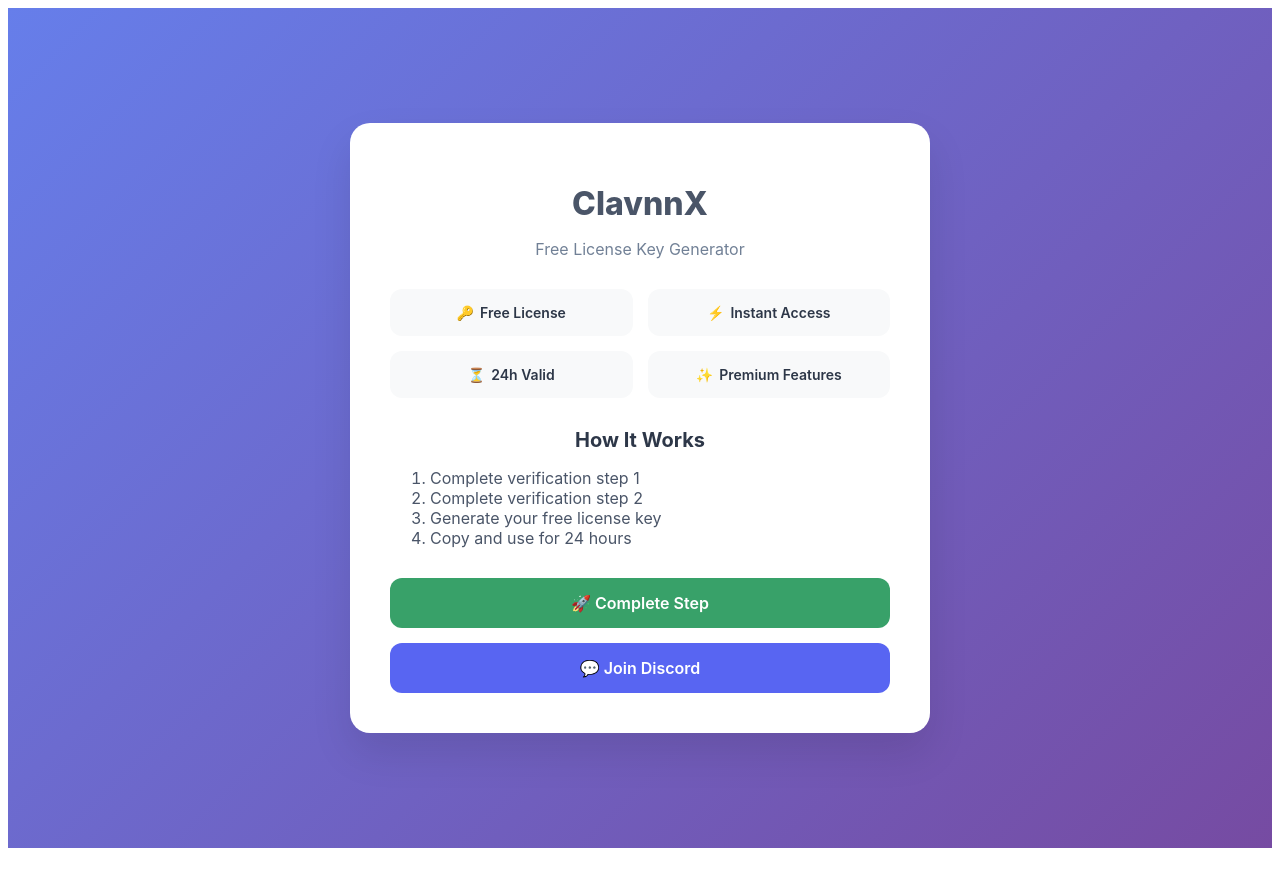
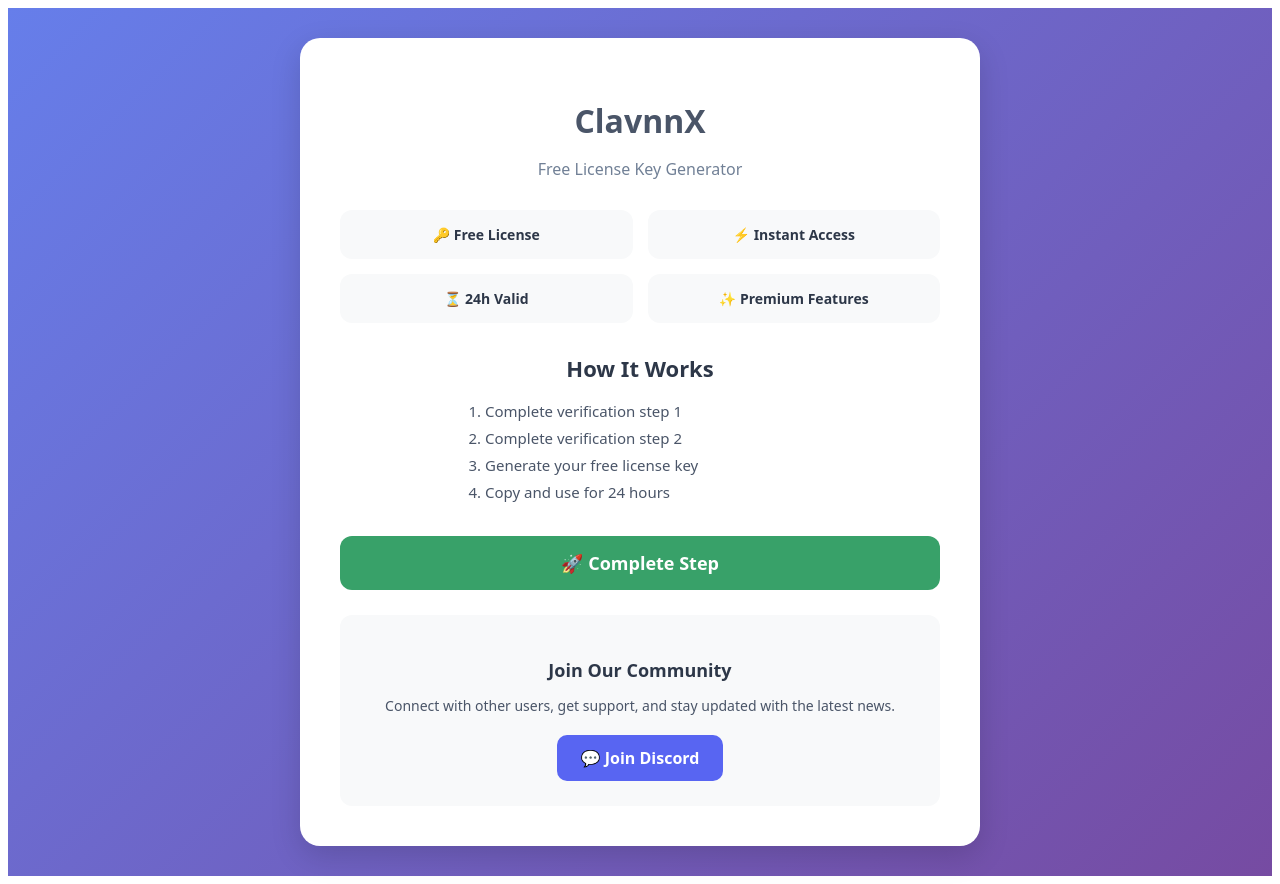
Before and after one commit to ClavnnXscript/key, a Next.js app: page /homepage in a window 1280 px wide. Before the commit the page ends 856 px from the top, so only its background shows below. Built offline with nearby package versions, Linux system fonts and the light colour scheme.

Commit message:
Update homepage.js

```diff
--- a/pages/homepage.js
+++ b/pages/homepage.js
@@ -2,108 +2,123 @@
 export default function Homepage() {
   return (
     <div style={{
-      minHeight: '100vh',
-      display: 'flex',
-      justifyContent: 'center',
-      alignItems: 'center',
-      background: 'linear-gradient(135deg, #667eea 0%, #764ba2 100%)',
-      fontFamily: '-apple-system, BlinkMacSystemFont, "Segoe UI", Roboto, sans-serif',
-      padding: '20px'
+      minHeight: "100vh",
+      background: "linear-gradient(135deg, #667eea 0%, #764ba2 100%)",
+      fontFamily: "system-ui, sans-serif",
+      padding: "30px",
+      display: "flex",
+      justifyContent: "center",
+      alignItems: "center"
     }}>
       <div style={{
-        backgroundColor: 'white',
-        padding: '40px',
-        borderRadius: '20px',
-        boxShadow: '0 20px 40px rgba(0,0,0,0.1)',
-        maxWidth: '500px',
-        width: '100%',
-        textAlign: 'center'
+        background: "white",
+        borderRadius: "20px",
+        padding: "40px",
+        maxWidth: "600px",
+        width: "100%",
+        boxShadow: "0 10px 30px rgba(0,0,0,0.15)",
+        textAlign: "center"
       }}>
-        {/* Header */}
-        <h1 style={{ fontSize: '32px', fontWeight: '800', color: '#4a5568', marginBottom: '10px' }}>
+
+        {/* Title */}
+        <h1 style={{ fontSize: "32px", fontWeight: "800", color: "#4a5568", marginBottom: "10px" }}>
           ClavnnX
         </h1>
-        <p style={{ color: '#718096', marginBottom: '30px' }}>
+        <p style={{ color: "#718096", marginBottom: "30px", fontSize: "16px" }}>
           Free License Key Generator
         </p>
 
         {/* Features */}
         <div style={{
-          display: 'grid',
-          gridTemplateColumns: '1fr 1fr',
-          gap: '15px',
-          marginBottom: '30px'
+          display: "grid",
+          gridTemplateColumns: "1fr 1fr",
+          gap: "15px",
+          marginBottom: "30px"
         }}>
-          <div style={featureBox}><span>🔑</span> Free License</div>
-          <div style={featureBox}><span>⚡</span> Instant Access</div>
-          <div style={featureBox}><span>⏳</span> 24h Valid</div>
-          <div style={featureBox}><span>✨</span> Premium Features</div>
+          <div style={featureBox}>🔑 Free License</div>
+          <div style={featureBox}>⚡ Instant Access</div>
+          <div style={featureBox}>⏳ 24h Valid</div>
+          <div style={featureBox}>✨ Premium Features</div>
         </div>
 
         {/* How it works */}
-        <h2 style={{ fontSize: '20px', fontWeight: '700', color: '#2d3748', marginBottom: '15px' }}>
+        <h2 style={{ fontSize: "22px", fontWeight: "700", color: "#2d3748", marginBottom: "15px" }}>
           How It Works
         </h2>
-        <ol style={{ textAlign: 'left', marginBottom: '30px', color: '#4a5568' }}>
+        <ol style={{
+          textAlign: "left",
+          margin: "0 auto 30px",
+          maxWidth: "350px",
+          color: "#4a5568",
+          lineHeight: "1.8",
+          fontSize: "15px"
+        }}>
           <li>Complete verification step 1</li>
           <li>Complete verification step 2</li>
           <li>Generate your free license key</li>
           <li>Copy and use for 24 hours</li>
         </ol>
 
-        {/* Buttons */}
+        {/* Main Button */}
         <a
           href="https://en.shrinke.me/c99ni"
-          style={buttonGreen}
+          style={{
+            display: "block",
+            background: "#38a169",
+            color: "white",
+            padding: "15px",
+            borderRadius: "12px",
+            fontSize: "18px",
+            fontWeight: "700",
+            textDecoration: "none",
+            marginBottom: "25px",
+            transition: "0.2s"
+          }}
         >
           🚀 Complete Step
         </a>
 
-        <a
-          href="https://discord.gg/QHPFGakSjN"
-          style={buttonDiscord}
-        >
-          💬 Join Discord
-        </a>
+        {/* Discord Box */}
+        <div style={{
+          background: "#f8f9fa",
+          borderRadius: "12px",
+          padding: "25px"
+        }}>
+          <h3 style={{ fontSize: "18px", fontWeight: "600", marginBottom: "10px", color: "#2d3748" }}>
+            Join Our Community
+          </h3>
+          <p style={{ fontSize: "14px", color: "#4a5568", marginBottom: "20px" }}>
+            Connect with other users, get support, and stay updated with the latest news.
+          </p>
+          <a
+            href="https://discord.gg/QHPFGakSjN"
+            style={{
+              display: "inline-block",
+              background: "#5865F2",
+              color: "white",
+              padding: "12px 24px",
+              borderRadius: "10px",
+              fontWeight: "600",
+              textDecoration: "none",
+              fontSize: "16px"
+            }}
+          >
+            💬 Join Discord
+          </a>
+        </div>
       </div>
     </div>
   )
 }
 
 const featureBox = {
-  backgroundColor: '#f8f9fa',
-  padding: '15px',
-  borderRadius: '12px',
-  fontSize: '14px',
-  fontWeight: '600',
-  color: '#2d3748',
-  display: 'flex',
-  alignItems: 'center',
-  justifyContent: 'center',
-  gap: '6px'
-}
-
-const buttonGreen = {
-  display: 'block',
-  backgroundColor: '#38a169',
-  color: 'white',
-  padding: '15px',
-  borderRadius: '12px',
-  fontSize: '16px',
-  fontWeight: '600',
-  textDecoration: 'none',
-  marginBottom: '15px',
-  transition: 'background 0.2s'
-}
-
-const buttonDiscord = {
-  display: 'block',
-  backgroundColor: '#5865F2',
-  color: 'white',
-  padding: '15px',
-  borderRadius: '12px',
-  fontSize: '16px',
-  fontWeight: '600',
-  textDecoration: 'none',
-  transition: 'background 0.2s'
+  backgroundColor: "#f8f9fa",
+  padding: "15px",
+  borderRadius: "12px",
+  fontSize: "14px",
+  fontWeight: "600",
+  color: "#2d3748",
+  display: "flex",
+  alignItems: "center",
+  justifyContent: "center"
           }
```
